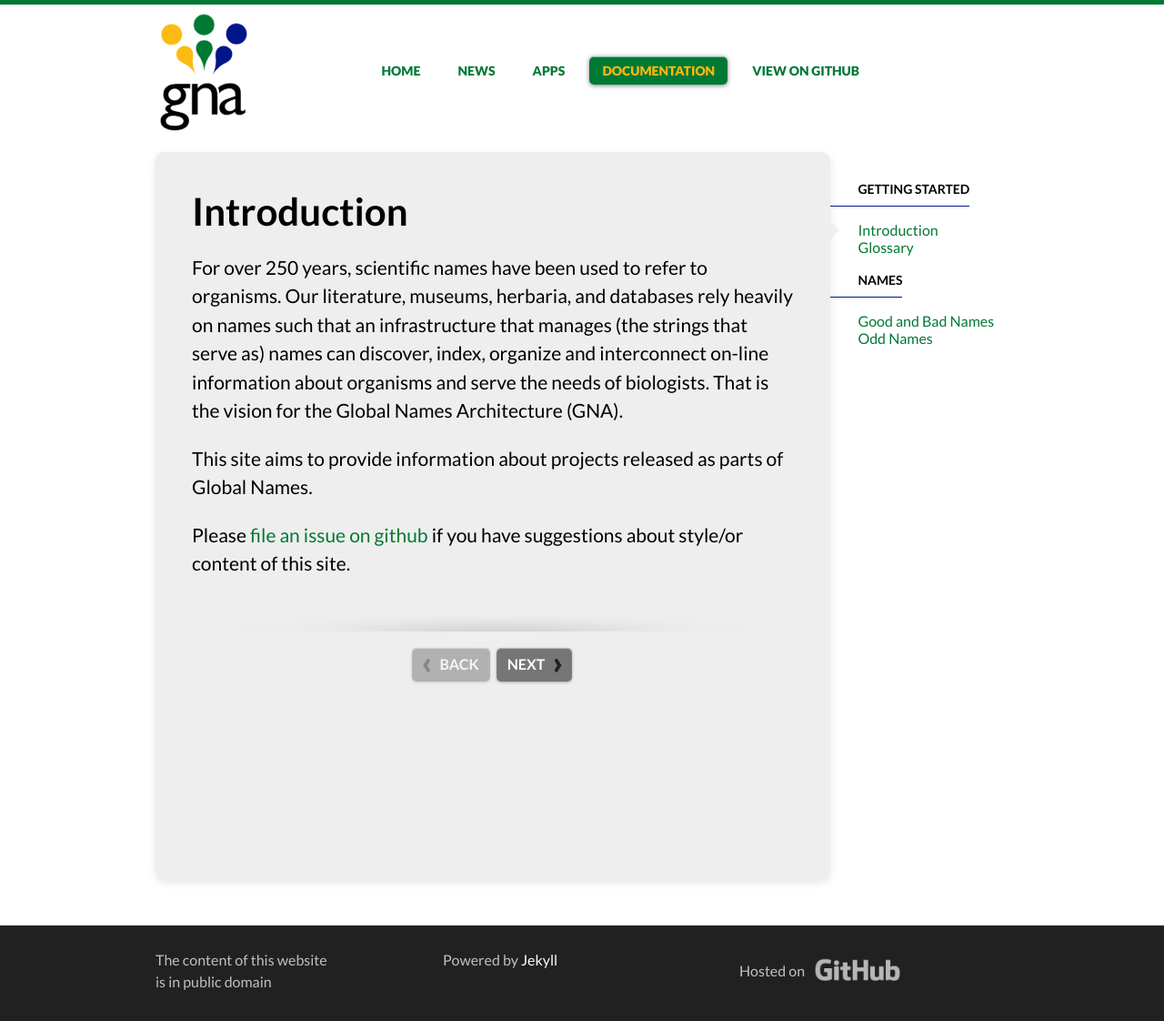
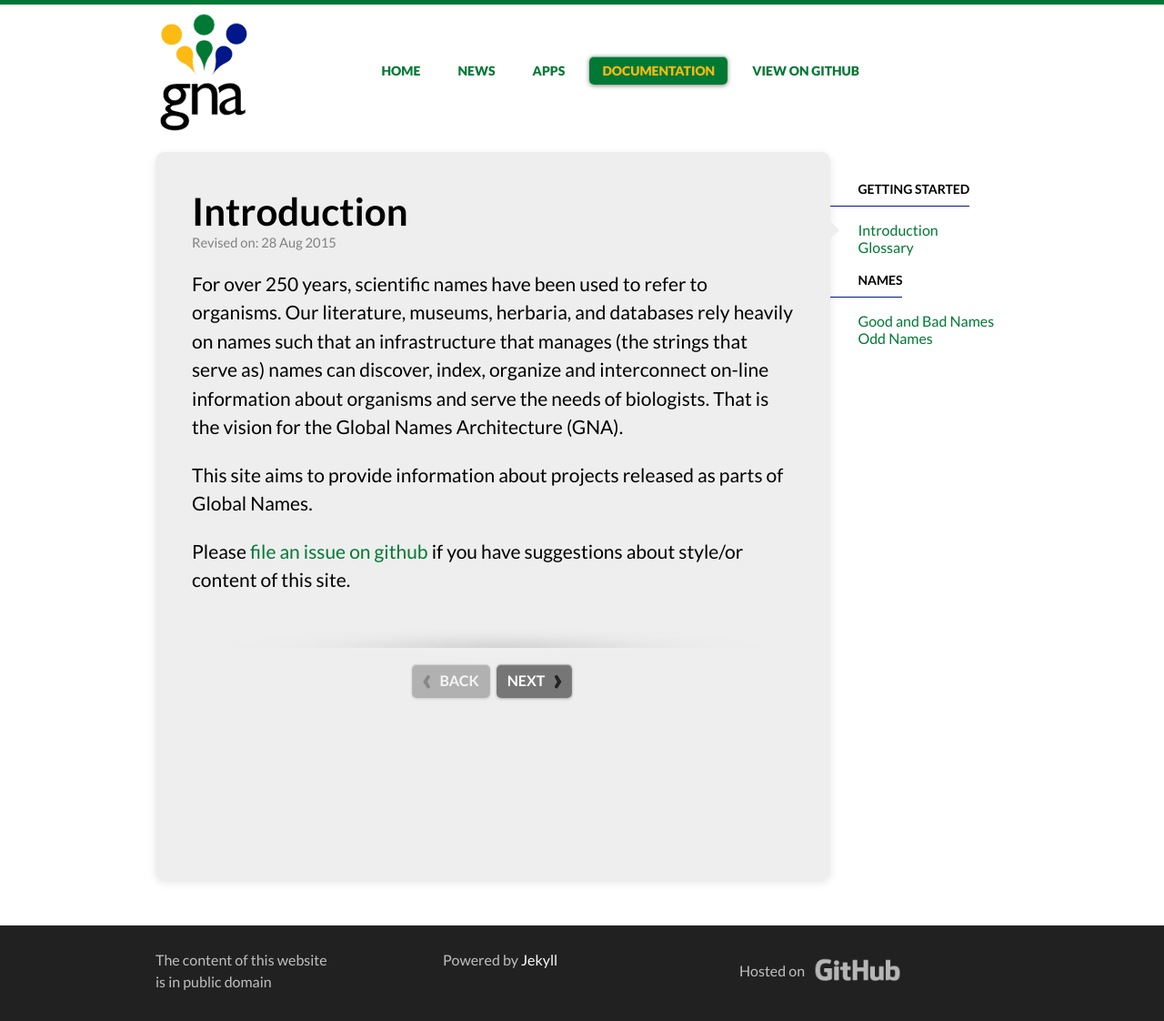
Before and after one commit to GlobalNamesArchitecture/GlobalNamesArchitecture.github.io, a Jekyll site: the page built from _docs/index.md, in a window 1280 px wide. Shown: the whole page at 91% size. Built offline with Jekyll 4.4.1, drawn with Linux system fonts in a browser that asks for light colours.

Commit message:
small changes

```diff
--- a/_docs/index.md
+++ b/_docs/index.md
@@ -1,6 +1,7 @@
 ---
 layout: docs
 title: Introduction
+date: 2015-08-28 18:39:28
 permalink: /docs/home/
 ---
 
--- a/_layouts/docs.html
+++ b/_layouts/docs.html
@@ -10,6 +10,9 @@ layout: default
       <div class="unit four-fifths">
         <article>
           <h1>{{ page.title }}</h1>
+          {% if page.date %}
+          <div class="doc-date">Revised on: {{ page.date | date_to_string }}</div>
+          {% endif %}
           {{ content }}
           {% include section_nav.html %}
         </article>
--- a/_sass/_style.scss
+++ b/_sass/_style.scss
@@ -287,6 +287,11 @@ article {
     padding: 40px 40px 30px;
     font-size: 21px;
   }
+}
+
+.doc-date {
+  font-size: 0.7em;
+  color: grey;
 }
 
 /* Right-side nav - used by both docs and news */
```
Also changed, not shown: _docs/glossary.md (+1 -0 lines).
